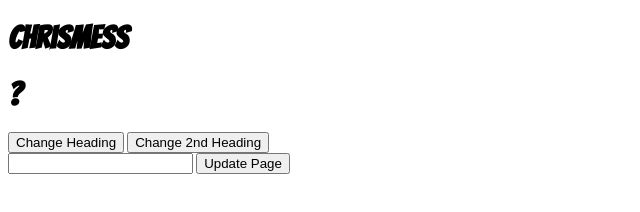
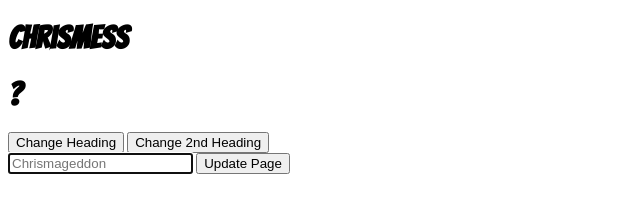
Before and after one commit to ColinHayes985/XTBC-Chrismess, a plain HTML site: page index.html in a window 1280 px wide. Shown: the whole page, without its empty margins (0-640 px from the left). Drawn offline with Linux system fonts and the light colour scheme; a web font is replaced by a local one.

Commit message:
Autofocus field, Placeholder text, reset field on submit.

```diff
--- a/index.html
+++ b/index.html
@@ -14,7 +14,7 @@
     <button>Change Heading</button>
     <button class=bonusCredit>Change 2nd Heading</button>
     <form id=filmForm>
-        <input type="text" name="filmName">
+        <input type="text" name="filmName" autofocus placeholder="Chrismageddon">
         <button  type="submit">Update Page</button>
     </form>
     <div id=films>
--- a/index.js
+++ b/index.js
@@ -17,6 +17,7 @@ function updateHeading(ev){
     const input=ev.target.filmName.value;
     const filmList=document.querySelector('#films');
     filmList.innerHTML+='<p>${input};</p>'
+    ev.target.reset;
 }
 
 button.addEventListener('click', changeHeading)
```
